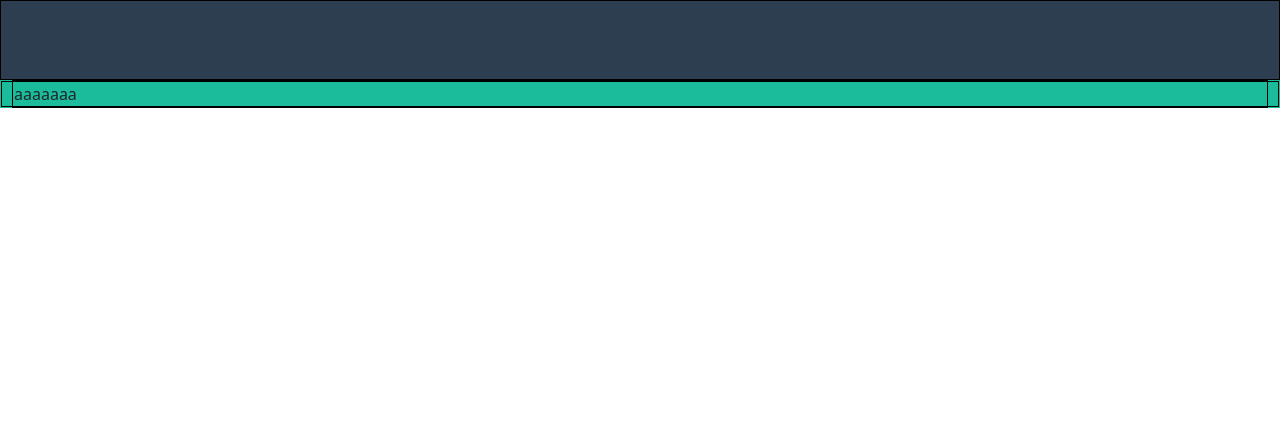
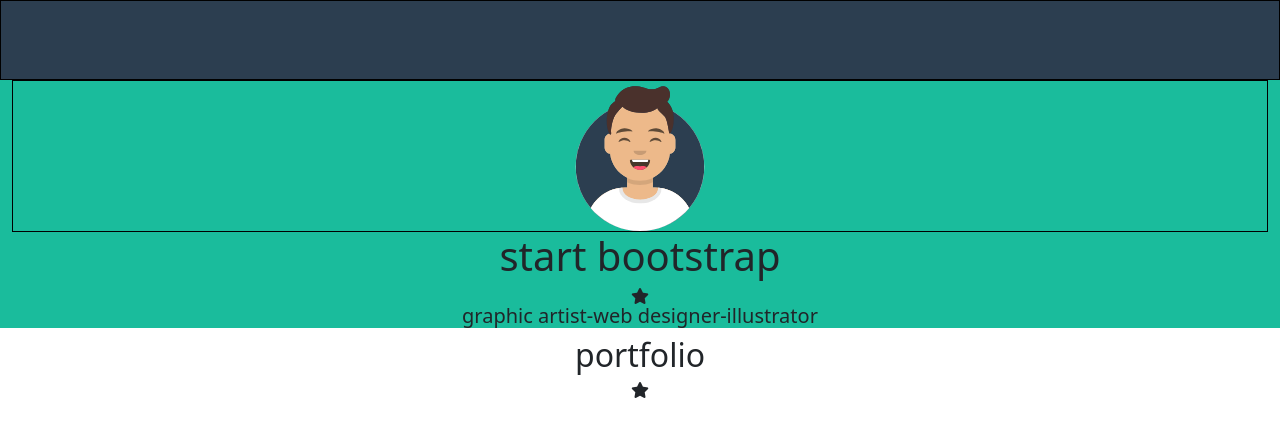
Before and after one commit to Chicco80/html-css-bootstrap-freelancer, a plain HTML site: page index.html in a window 1280 px wide. Drawn offline with nearby package versions, Linux system fonts and the light colour scheme.

Commit message:
portfolio

```diff
--- a/css/style.css
+++ b/css/style.css
@@ -18,3 +18,11 @@
     width: 80%;
     margin: 0 auto;
 }
+
+.debug-height{
+    height: 600px;
+}
+.container_wrap img{
+    width: 150px;
+    height: 150px;
+}
--- a/index.html
+++ b/index.html
@@ -20,18 +20,25 @@
         </div>
     </header>
     <main>
-        <section id="jumbo">
-            <div class="container-fluid bg_green">
+        <section id="jumbo"
+            <div class="container-fluid  bg_green">
                 <div class="container_wrap debug">
-                    <div class="row">
-                        <div class="col align-center debug">
-                            aaaaaaa
-                        </div>
-                    </div>
-                </div>
+                         <img class="mx-auto d-block"src="img/avatar.svg" alt="avatar">
             </div>
+            <div>
+                <h1 class="text-center">start bootstrap</h1>
+                <i class="fa-solid fa-star text-center d-block"></i>
+                <h5 class="text-center">graphic artist-web designer-illustrator</h5>
+            </div>
+       </section>
+       <section id="portfolio">
+           <div class="container-fluid">
+               <div>
+                   <h2 class="text-center">portfolio</h2>
+                   <i class="fa-solid fa-star text-center d-block"></i>
 
-
+               </div>
+           </div>
        </section>
 </main>
 
```
